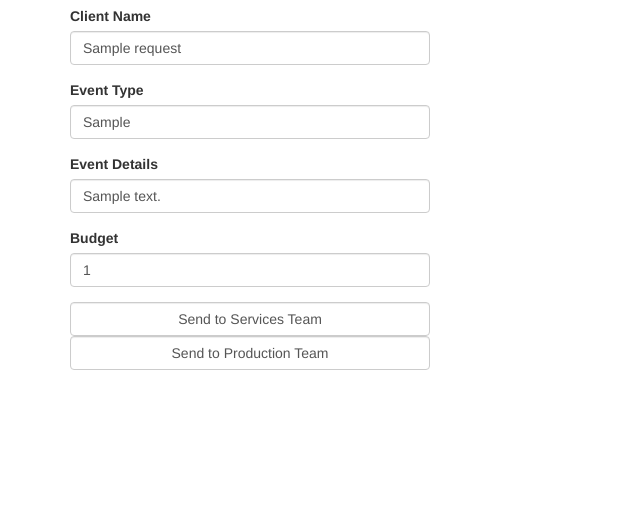
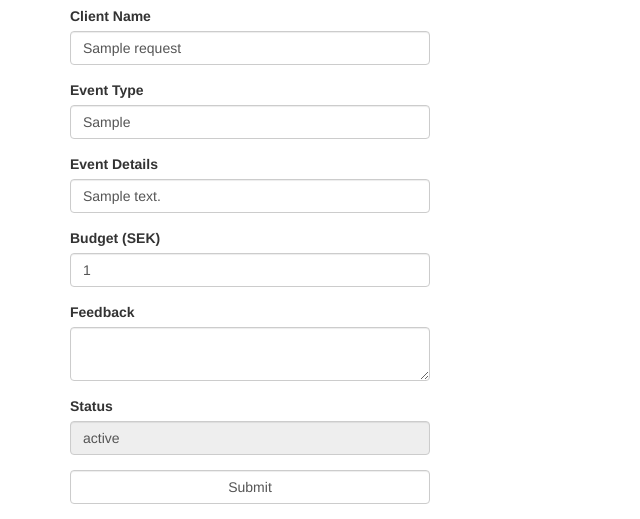
Before and after one commit to aykhazanchi/eventy, a Flask app: page /update-request/1 in a window 1280 px wide. Shown: the part 286-805 px from the top of the page, without its empty margins (0-640 px from the left). Before the commit the page ends 656 px from the top, so only its background shows below. Run offline with Flask 2, Linux system fonts and the light colour scheme; a user stored in the database is signed in; tables that the repository leaves empty hold one stand-in row (values such as "Sample post"); parts of the project's set-up code (start-up, migrations or seed data) failed here and were passed over; some libraries are stand-ins or nearby versions.

Commit message:
added feedback box and ticket rejection options for scso and am

```diff
--- a/app/forms.py
+++ b/app/forms.py
@@ -45,10 +45,13 @@ class RequestForm(FlaskForm):
     client_name = StringField('Client Name', validators=[DataRequired()])
     event_type = StringField('Event Type', validators=[DataRequired()])
     event_details = TextField('Event Details', validators=[DataRequired()])
-    client_budget = IntegerField('Budget', validators=[DataRequired(), NumberRange(min=1000)])
+    client_budget = IntegerField('Budget (SEK)', validators=[DataRequired(), NumberRange(min=1000)])
+    feedback = TextAreaField('Feedback', default='')
+    status = StringField('Status', validators=[DataRequired()], default='Open')
     submit = SubmitField('Submit')
     servicessubmit = SubmitField('Send to Services Team')
     productionsubmit = SubmitField('Send to Production Team')
+    closesubmit = SubmitField('Reject')
 
 
 class TaskForm(FlaskForm):
--- a/app/models.py
+++ b/app/models.py
@@ -41,8 +41,10 @@ class Request(db.Model):
     event_type = db.Column(db.String(64), index=True)
     event_details = db.Column(db.String(120))
     client_budget = db.Column(db.Integer)
+    feedback = db.Column(db.String(120))
     created_by = db.Column(db.String(64)) # not really changed, more a view for CSO and SCSO
     assigned_to = db.Column(db.String(64)) # maps to username or sub team
+    status = db.Column(db.String(64))
     #event_date = db.Column(db.Date())
     ready_for_planning = db.Column(db.Boolean(False))
     tasks_for = db.Column(db.String(64))
--- a/app/routes.py
+++ b/app/routes.py
@@ -82,7 +82,7 @@ def new_request():
     if form.validate_on_submit():
         req = Request(client_name=form.client_name.data,
             event_type=form.event_type.data, event_details=form.event_details.data,
-            client_budget=form.client_budget.data, created_by=current_user.username)
+            client_budget=form.client_budget.data, feedback=form.feedback.data, status=form.status.data, created_by=current_user.username)
 
         set_assigned_to(req, None)
 
@@ -117,13 +117,22 @@ def update_request(reqid):
 
     # when POST call, means request is updated
     if form.validate_on_submit():
+        if form.closesubmit.data:
+            req.status = 'Rejected'
+            set_assigned_to(req, 'scso')
+            db.session.add(req)
+            db.session.commit()
+            flash('Request status updated')
+            return redirect(url_for('index'))
         # save the edits
         # When GET call, show the request based on specific request ID
-        req.client_name = form.client_name.data
+        req.client_name=form.client_name.data
         req.event_type=form.event_type.data
         req.event_details=form.event_details.data
         req.client_budget=form.client_budget.data
+        req.feedback=form.feedback.data
         req.created_by=current_user.username
+        req.status=form.status.data
         set_assigned_to(req, None)
         # set ready_for_planning=true if approval is by AM
         if current_user.role == 'am':
@@ -145,6 +154,7 @@ def update_request(reqid):
         form.event_type.data = req.event_type
         form.event_details.data = req.event_details
         form.client_budget.data = req.client_budget
+        form.status.data = req.status
 
     return render_template('update.html', title='Update Request', req=req, form=form)
 
--- a/app/templates/index.html
+++ b/app/templates/index.html
@@ -12,6 +12,8 @@
         <p>Event Type: {{ assigned_request.event_type }}</p>
         <p>Client Budget: {{ assigned_request.client_budget }}</p>
         <p>Event Details: {{ assigned_request.event_details }}</p>
+        <p>Feedback: {{ assigned_request.feedback}}</p>
+        <p>Request Status: {{ assigned_request.status }}</p>
         {% if current_user.role == 'sm' or current_user.role == 'pm' or current_user.role == 'smtm' or current_user.role == 'pmtm' %}
             <p><a href={{ url_for('add_tasks', reqid=assigned_request.id) }}>Plan Tasks</a></p>
         {% else %}
@@ -29,6 +31,8 @@
         <p>Event Type: {{ updated_request.event_type }}</p>
         <p>Client Budget: {{ updated_request.client_budget }}</p>
         <p>Event Details: {{ updated_request.event_details }}</p>
+        <p>Feedback: {{ updated_request.feedback}}</p>
+        <p>Request Status: {{ updated_request.status }}</p>
         <p>Request currently assigned to <b>{{ updated_request.assigned_to }}</b></p>
     </div>
     {% endfor %}
--- a/app/templates/planning.html
+++ b/app/templates/planning.html
@@ -15,6 +15,8 @@
             <p>Event Type: {{ req.event_type }}</p>
             <p>Client Budget: {{ req.client_budget }}</p>
             <p>Event Details: {{ req.event_details }}</p>
+            <p>Feedback: {{ req.feedback}}</p>
+            <p>Request Status: {{ req.status }}</p>
             <p>Click to start planning this request</p>
         </a>
     </div>
--- a/app/templates/tasks.html
+++ b/app/templates/tasks.html
@@ -14,7 +14,6 @@
         <p>Subteam: {{ task.subteam }}</p>
         <p>Task Owner: {{ task.owner }}</p>
         <p>Created By: {{ task.created_by }}</p>
-        <p>Task is part of request {{ task.request.id }}</p>
     </div>
     <br>
     <br>
--- a/app/templates/update.html
+++ b/app/templates/update.html
@@ -37,11 +37,34 @@
                     {% endfor %}
                 </div>
                 <div class="form-group">
-                    {% if req.ready_for_planning %}
-                        {{ form.servicessubmit(class="btn col-md-4", class_="form-control") }}
-                        {{ form.productionsubmit(class="btn col-md-4", class_="form-control") }}
+                    {{ form.feedback.label }}<br>
+                    {{ form.feedback(class_="form-control", size=120) }}
+                    {% for error in form.feedback.errors %}
+                        <span style="color: red;">[{{ error }}]</span>
+                    {% endfor %}
+                </div>
+                <div class="form-group">
+                    {{ form.status.label }}<br>
+                    {{ form.status(class_="form-control", size=64, disabled=True) }}
+                    {% for error in form.status.errors %}
+                        <span style="color: red;">[{{ error }}]</span>
+                    {% endfor %}
+                </div>
+                <div class="form-group">
+                    {% if req.status != 'Rejected' %}
+                        {% if req.ready_for_planning and current_user.role == 'scso' %}
+                            {{ form.servicessubmit(class="btn col-md-4", class_="form-control") }}
+                            {{ form.productionsubmit(class="btn col-md-4", class_="form-control") }}
+                        {% else %}
+                            {{ form.submit(class="btn col-md-4", class_="form-control") }}
+                        {% endif %}
+                        {% if current_user.role == 'am' or current_user.role == 'scso' %}
+                            {% if req != '' %}
+                                {{ form.closesubmit(class="btn col-md-4", class_="form-control") }}
+                            {% endif %}
+                        {% endif %}
                     {% else %}
-                        {{ form.submit(class="btn col-md-4", class_="form-control") }}
+                        {{ form.submit(value="Mark as Open", class="btn col-md-4", class_="form-control") }}
                     {% endif %}
                 </div>
             </form>
```
Also changed, not shown: app/templates/pending-updates.html (+8 -8 lines), app/templates/request.html (+35 -2 lines).
